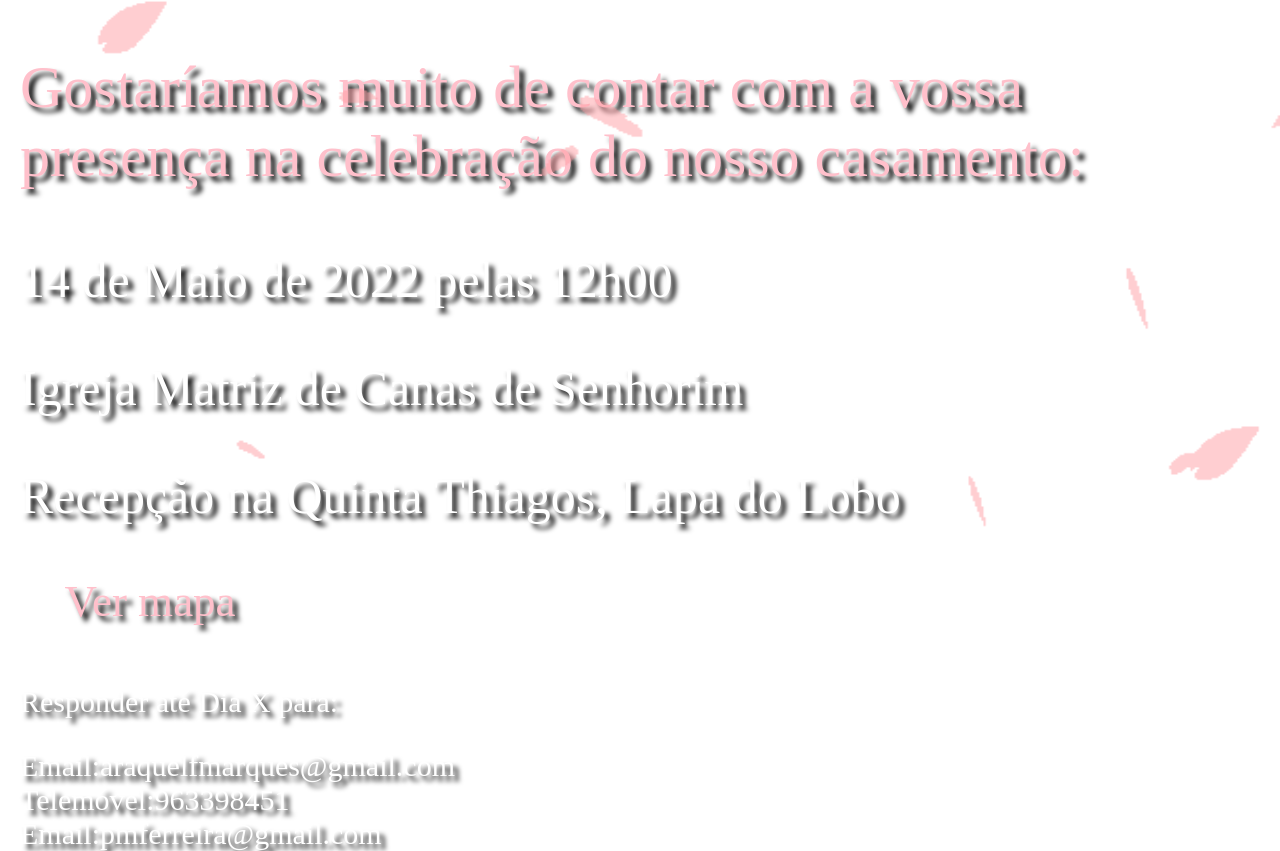
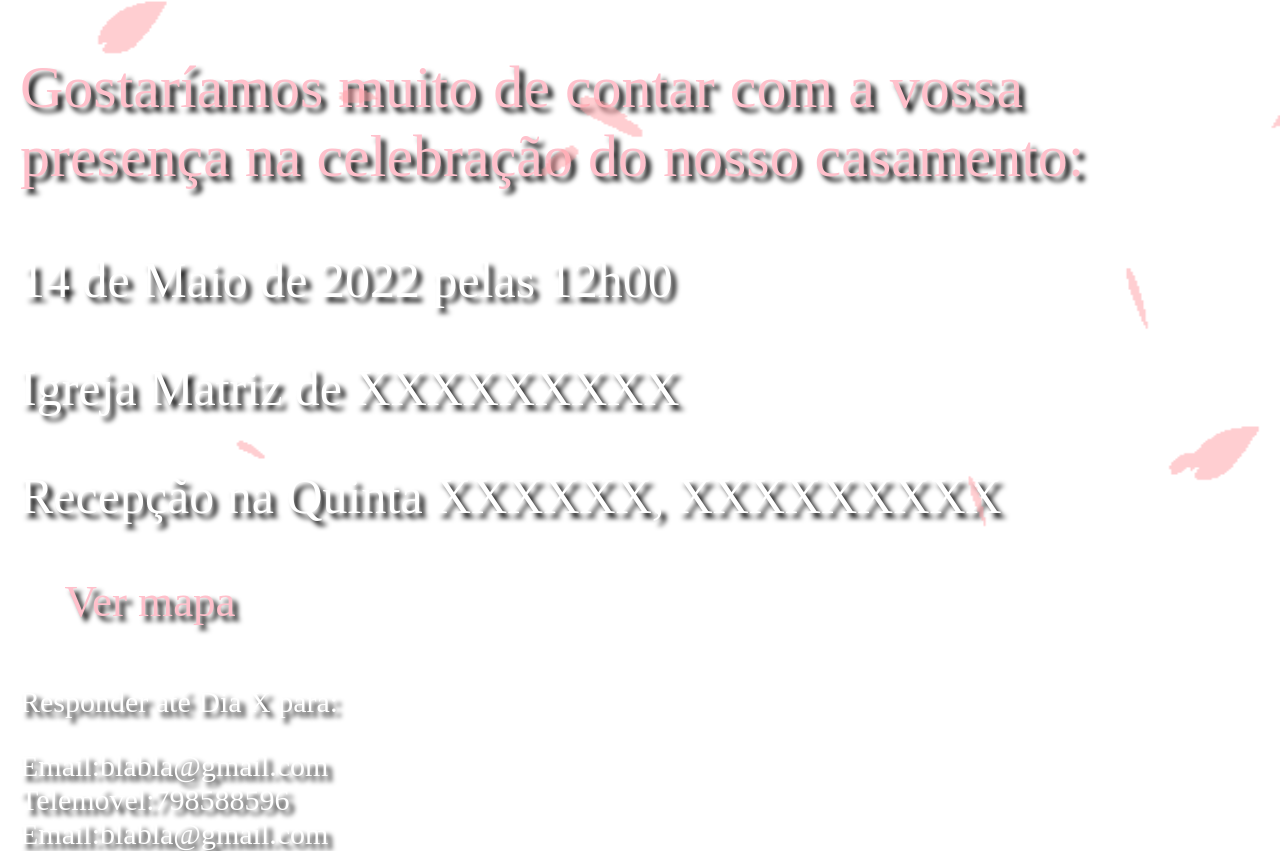
Before and after one commit to RaquelMarques97/convite-demo, a plain HTML site: page convite.html in a window 1280 px wide. Shown: the part 162-1013 px from the top of the page. Drawn offline with nearby package versions, Linux system fonts and the light colour scheme; a web font is replaced by a local one.

Commit message:
3rd commit

```diff
--- a/convite.html
+++ b/convite.html
@@ -35,10 +35,10 @@
   <p class="gostar" style="color:#FFC0CB;">Gostaríamos muito de contar com a vossa <br> presença na celebração do nosso casamento:</p>
 
   <p class="text">14 de Maio de 2022 pelas 12h00</p>
-  <p class="text">Igreja Matriz de Canas de Senhorim</p>
+  <p class="text">Igreja Matriz de XXXXXXXXX</p>
 
-  <p class="recepcao">Recepção na Quinta Thiagos,
-    Lapa do Lobo</p>
+  <p class="recepcao">Recepção na Quinta XXXXXX,
+    XXXXXXXXX</p>
   <!-- <a style="text-decoration: none;color:#FFC0CB;position:absolute; z-index:10;" target=_blank; href="https://www.casamentos.pt/web/raquel-and-pedro">WEBSITE: https://www.casamentos.pt/web/raquel-and-pedro</a> -->
 
   <a class="adiv" href="map.html" target="_blank"></a>
@@ -51,10 +51,10 @@
 </body>
 <footer>
   <p style="color:#fff;">Responder até Dia X para:</p>
-  <a style="text-decoration: none;color:#fff;position:absolute; z-index:10;" href="mailto:araquelfmarques@gmail.com">Email:araquelfmarques@gmail.com</a><br>
-  <a style="text-decoration: none;color:#fff;position:absolute; z-index:10" href="tel:963398451">Telemóvel:963398451</a><br>
-  <a style="text-decoration: none;color:#fff;position:absolute; z-index:10;" href="mailto:araquelfmarques@gmail.com">Email:pmferreira@gmail.com</a><br>
-  <a style="text-decoration: none;color:#fff;position:absolute; z-index:10" href="tel:963398451">Telemóvel:916684749</a>
+  <a style="text-decoration: none;color:#fff;position:absolute; z-index:10;" href="mailto:araquelfmarques@gmail.com">Email:blabla@gmail.com</a><br>
+  <a style="text-decoration: none;color:#fff;position:absolute; z-index:10" href="tel:963398451">Telemóvel:798588596</a><br>
+  <a style="text-decoration: none;color:#fff;position:absolute; z-index:10;" href="mailto:araquelfmarques@gmail.com">Email:blabla@gmail.com</a><br>
+  <a style="text-decoration: none;color:#fff;position:absolute; z-index:10" href="tel:963398451">Telemóvel:866997977</a>
 </footer>
 
 </html>
```
